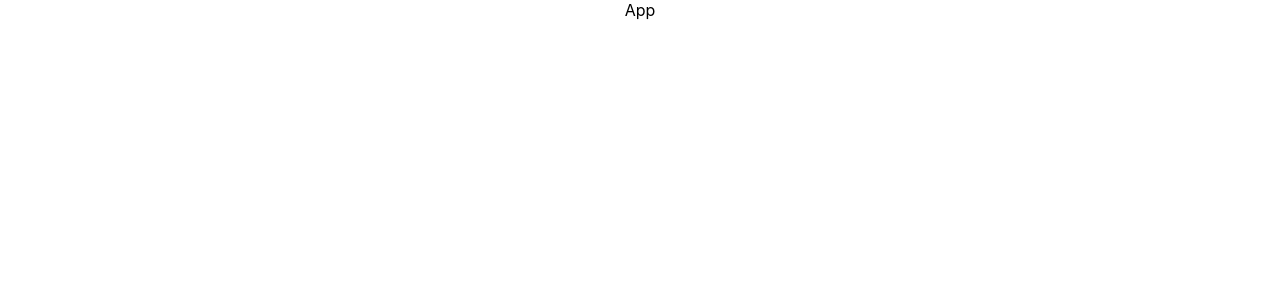
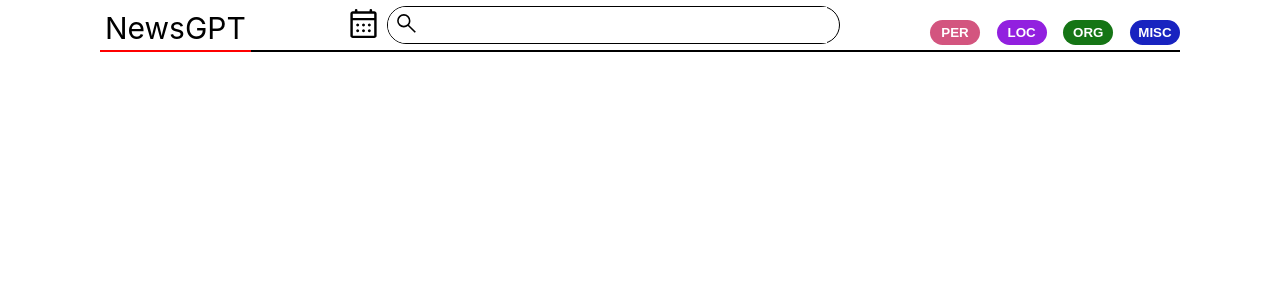
Before and after one commit to ddemo-hub/news-scan-frontend, a React (Create React App) app: page / in a window 1280 px wide. Shown: the top 300 px of the page. Built offline with nearby package versions, Linux system fonts and the light colour scheme.

Commit message:
header added

```diff
--- a/src/app/App.js
+++ b/src/app/App.js
@@ -1,10 +1,11 @@
 import './App.css';
+import React from 'react';
+import UserHeader from '../components/UserHeader';
 
 function App() {
   return (
-    <div className="App">
-      App
-    </div>
+
+    <div> <UserHeader /> </div>
   );
 }
 
--- /dev/null
+++ b/src/components/UserHeader.css
@@ -0,0 +1,118 @@
+.header {
+    height: 50px;
+    display: flex;
+    flex-direction: row;
+    justify-content: space-between;
+    position: fixed;
+    top: 0;
+    left: 100px;
+    right: 100px;
+    z-index: 100;
+    border-bottom-style:solid;
+    background-color: white;
+    border-bottom-color: black;
+    border-bottom-width: 2px;
+
+
+}
+
+.left-section {
+    position:relative;
+    display: flex;
+    font-size: 30px;
+    padding-left: 5px;
+    padding-right:5px;
+    margin-top: 10px;
+    border-bottom-width: 1px;
+    border-bottom-style: solid;
+    border-bottom-color: red;
+    margin-bottom: -2px;
+    border-bottom-width: 2px;
+}
+
+.middle-section {
+    align-items: center;
+    flex:1 ;
+    display:flex;
+    max-width: 500px;
+}
+
+.calendar-button {
+    height:40px;
+    background-color: white;
+    border-style: hidden;
+    cursor: pointer;
+}
+
+.calendar-icon {
+    height:35px
+}
+.searchbox {
+    display: flex;
+    height:36px;
+    width: 200px;
+    border-style:solid;
+    border-radius: 36px;
+    flex:1;
+    padding-right:12px;
+    border-width:0.2px;
+
+}
+.search-button {
+
+    cursor:pointer;
+    background-color: white;
+    height:36px;
+    border:none;
+    border-radius: 36px;
+    }
+
+.search-icon {
+    height: 25px
+
+}
+
+.search-bar {
+    position:flex;
+    font-size: 18px;
+    border: none;
+    flex:1;
+    outline: none;
+}
+
+.right-section {
+    padding-top: 15px;
+    width:250px;
+    align-items:center;
+    display: flex;
+    justify-content: space-between;
+    flex-shrink: 0;
+
+}
+
+.right-section > button {
+    height: 25px;
+    width: 50px;
+    border-radius: 25px;
+    color: white;
+    border:none;
+    outline:none;
+    font-weight: bold;
+
+}
+
+.per-button {
+    background-color: rgb(211, 85, 127);
+}
+
+.loc-button {
+    background-color: rgb(146, 32, 223);
+}
+
+.org-button {
+    background-color: rgb(21, 117, 21);
+}
+
+.misc-button {
+    background-color: rgb(24, 35, 192);
+}
--- /dev/null
+++ b/src/components/UserHeader.js
@@ -0,0 +1,36 @@
+import React from "react";
+import './UserHeader.css'
+import searchIcon from './icon_images/search-icon.svg'
+import calendarIcon from './icon_images/calendar-icon.svg'
+
+function UserHeader() {
+    return (
+    <header class="header">
+      <div class="left-section">
+        NewsGPT
+
+      </div>
+      <div class="middle-section">
+        <button class='calendar-button'>
+          <img class='calendar-icon' src={calendarIcon}></img>
+        </button>
+        <div class='searchbox'>
+          <button class='search-button'>
+          <img class='search-icon' src={searchIcon}></img>
+          </button>
+          <input class= 'search-bar' type="text"></input>
+        </div>
+      </div>
+      <div class="right-section">
+        <button class = "per-button">PER</button>
+        <button class = "loc-button">LOC</button>
+        <button class = "org-button">ORG</button>
+        <button class = "misc-button">MISC</button>
+      </div>
+    </header>
+
+
+    );
+}
+
+export default UserHeader
```
Also changed, not shown: src/components/icon_images/calendar-icon.svg (added), src/components/icon_images/search-icon.svg (added).
